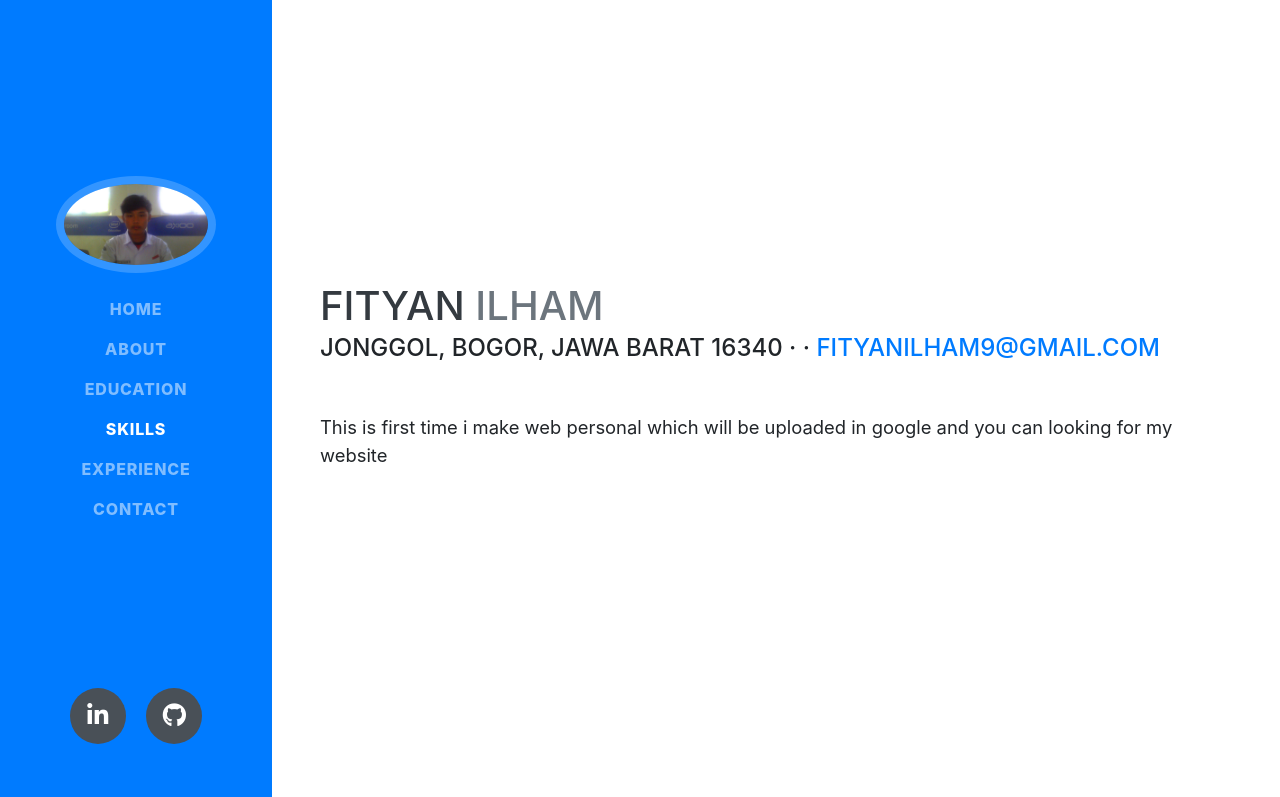
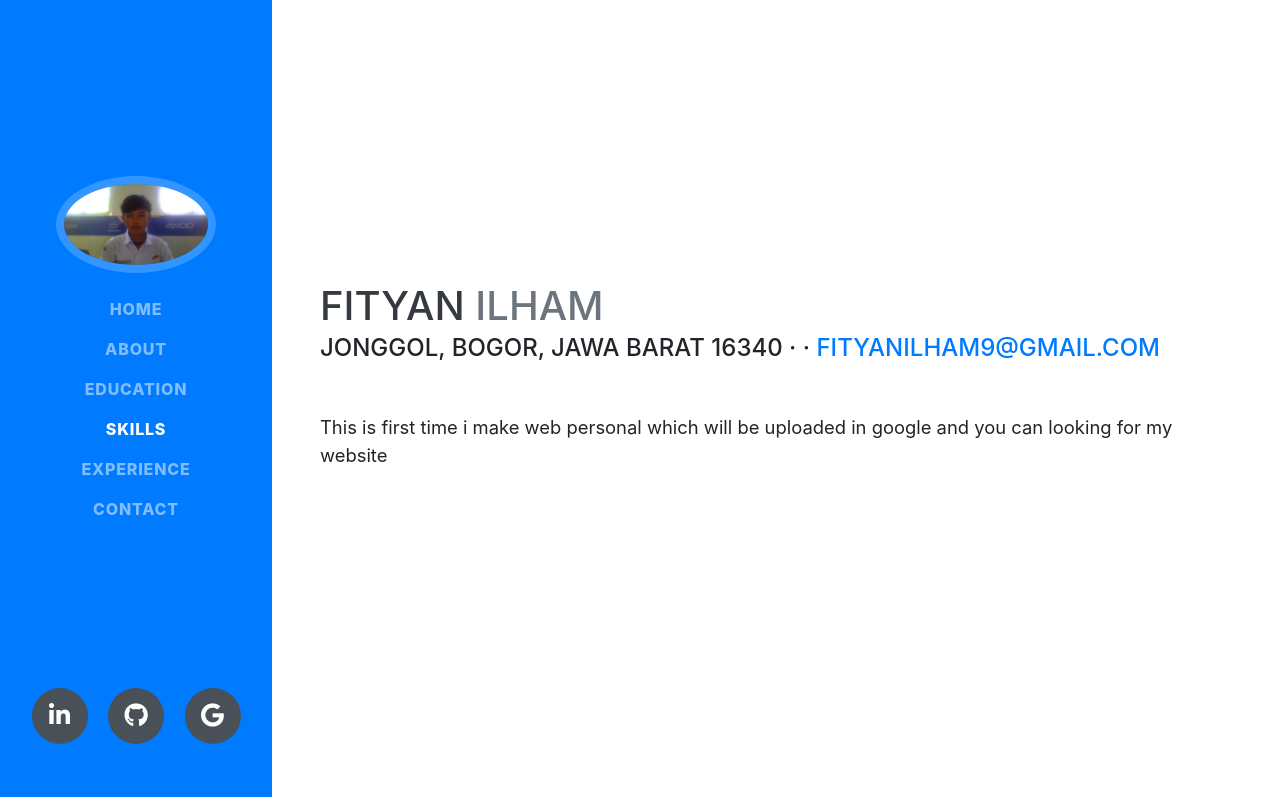
Before and after one commit to fityanilham/fityan, a website with bundled scripts: page index.html in a window 1280 px wide. Shown: the top 797 px of the page. Built offline with nearby package versions, Linux system fonts and the light colour scheme; a web font is replaced by a local one.

Commit message:
Update index.html

```diff
--- a/index.html
+++ b/index.html
@@ -63,6 +63,9 @@
           </a>
           <a href="https://github.com/">
             <i class="fab fa-github"></i>
+          </a>
+          <a href="https://www.google.com/intl/id/gmail/about/#">
+            <i class="fab fa-google"></i>
           </a>
        </div>
   </nav>
```
